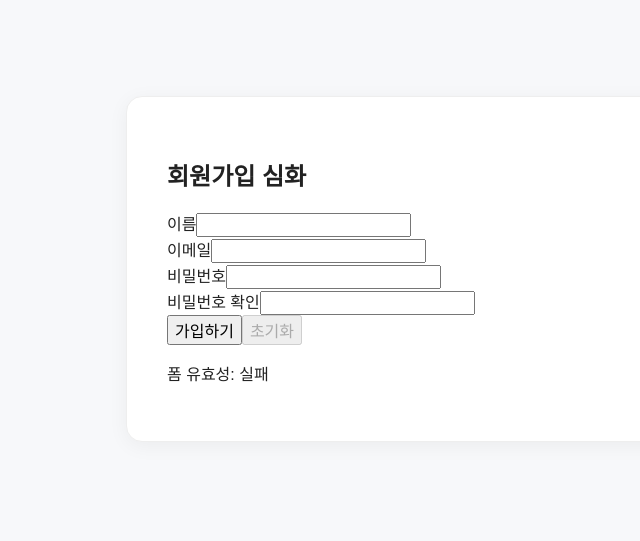
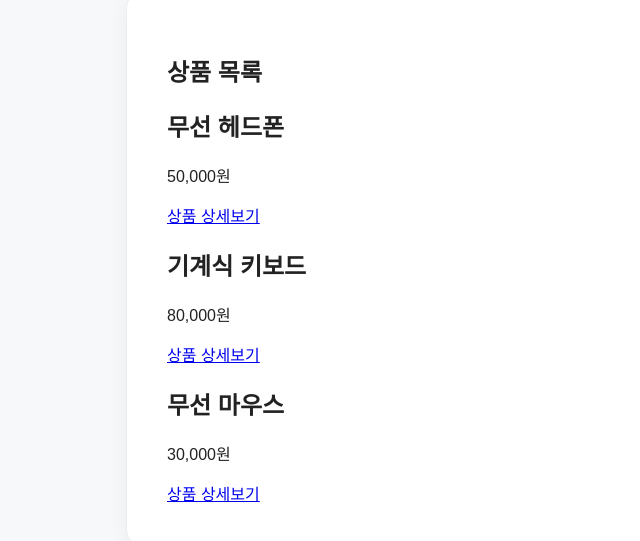
Before and after one commit to dang-96/react-next-practice, a Next.js app: page / in a window 1280 px wide. Shown: the part 131-672 px from the top of the page, without its empty margins (214-854 px from the left). Built offline with nearby package versions, Linux system fonts and the light colour scheme.

Commit message:
상품 상세

```diff
--- a/src/app/page.tsx
+++ b/src/app/page.tsx
@@ -45,14 +45,14 @@ export default function Home() {
               setIsModalOpen(false);
             }}
           />
-        )}
-        <ProductList /> */}
+        )} */}
+        <ProductList />
         {/* <PostListQuery /> */}
         {/* <LikeCount />
         <LikeButton /> */}
         {/* <CartHeader />
 				<ProductListCart /> */}
-        <AdvancedSignupForm />
+        {/* <AdvancedSignupForm /> */}
       </section>
     </main>
   );
--- a/src/components/ProductList.tsx
+++ b/src/components/ProductList.tsx
@@ -1,38 +1,19 @@
-import ProductCard from "./ProductCard";
-
-const products = [
-  {
-    id: 1,
-    name: "노트북",
-    price: 1200000,
-    description: "휴대하기 좋은 노트북",
-  },
-  {
-    id: 2,
-    name: "키보드",
-    price: 80000,
-    description: "타이핑하기 편한 키보드",
-  },
-  {
-    id: 3,
-    name: "마우스",
-    price: 40000,
-    description: "가볍고 편리한 마우스",
-  },
-];
+import { products } from "@/data/products";
+import Link from "next/link";
 
 export default function ProductList() {
   return (
     <div>
       <h1>상품 목록</h1>
+
       {products.map((product) => {
         return (
-          <ProductCard
-            key={product.id}
-            name={product.name}
-            price={product.price}
-            description={product.description}
-          />
+          <article key={product.id}>
+            <h2>{product.name}</h2>
+            <p>{product.price.toLocaleString()}원</p>
+
+            <Link href={`/products/${product.id}`}>상품 상세보기</Link>
+          </article>
         );
       })}
     </div>
--- /dev/null
+++ b/src/data/products.ts
@@ -0,0 +1,27 @@
+export type Product = {
+  id: number;
+  name: string;
+  price: number;
+  description: string;
+};
+
+export const products: Product[] = [
+  {
+    id: 1,
+    name: "무선 헤드폰",
+    price: 50000,
+    description: "편안하게 사용할 수 있는 무선 헤드폰입니다.",
+  },
+  {
+    id: 2,
+    name: "기계식 키보드",
+    price: 80000,
+    description: "타이핑 경험을 향상시키는 기계식 키보드입니다.",
+  },
+  {
+    id: 3,
+    name: "무선 마우스",
+    price: 30000,
+    description: "휴대하기 좋은 무선 마우스입니다.",
+  },
+];
```
Also changed, not shown: src/app/products/[id]/page.tsx (+22 -5 lines).
